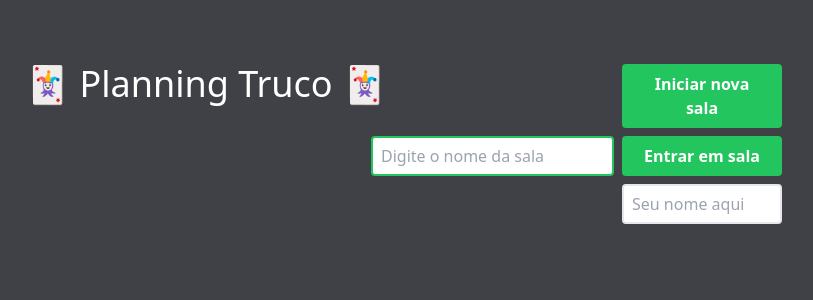
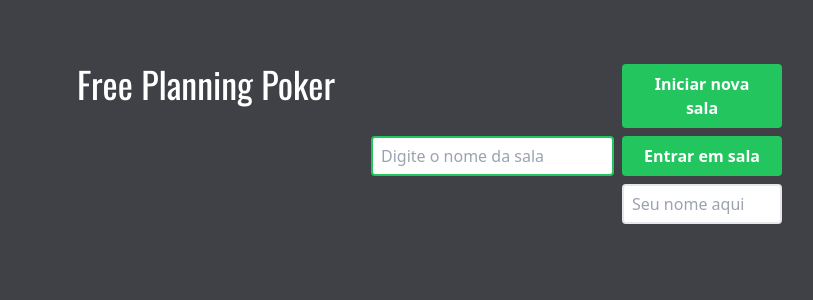
Before and after one commit to vapdev/planning-truco, a Nuxt app: page / in a window 1280 px wide. Shown: the top 300 px of the page, without its empty margins (434-1247 px from the left). Built offline with nearby package versions, Linux system fonts and the light colour scheme.

Commit message:
feat: google-fonts and center flex

```diff
--- a/app.vue
+++ b/app.vue
@@ -1,9 +1,8 @@
 <template>
   <div class="h-[100vh] w-[100vw] flex flex-col justify-between p-4 md:p-16 md:pb-4">
     <div
-      class="text-4xl md:mb-0 text-center w-full md:w-fit text-white absolute md:top-13 left-1/2 transform -translate-x-1/2">
-      🃏
-      Planning Truco 🃏</div>
+      class="oswald-font text-4xl md:mb-0 text-center w-full md:w-fit text-white absolute md:top-13 left-1/2 transform -translate-x-1/2">
+      Free Planning Poker</div>
     <div class="w-full md:grid md:grid-cols-2 flex flex-col mt-16 md:mt-0">
       <div class="w-full">
         <div v-if="jogoComecou" class="flex-col flex gap-4">
@@ -44,16 +43,16 @@
         <div v-if="jogoComecou && jogadorLogado && jogadorLogado.admin"
           class="absolute md:-top-10 left-1/2 w-full transform -translate-x-1/2">
           <div class="flex flex-col w-full justify-center items-center gap-6">
-            <div class="flex flex-col w-full text-white gap-4">
-              <div class="flex gap-3 w-full">
+            <div class="flex flex-col w-full justify-center text-white gap-4">
+              <div class="flex justify-center gap-3 w-full yupi">
                 <div @click="toggleVirarAutomatico"
-                  class="md:hover:bg-gray-500 w-7 rounded-lg cursor-pointer h-7 border-2 border-white flex">
-                  <div v-if="virarAutomatico" class="font-bold text-green-400 text-xl">
+                  class="md:hover:bg-gray-500 w-7 rounded-lg justify-center items-center cursor-pointer h-7 border-2 border-white flex">
+                  <div v-show="virarAutomatico" class="font-bold text-green-400 text-xl">
                     ✓
                   </div>
                 </div>
-                <div class="flex w-full">
-                  <div>Revelar cartas automaticamente após todos os jogadores votarem</div>
+                <div class="flex">
+                  <div>Revelar votos automaticamente</div>
                 </div>
               </div>
             </div>
@@ -64,7 +63,7 @@
               </button>
             </div>
             <div v-if="roomState.showCards">
-              <button @click="novaRodada" class="w-50 text-white font-bold py-2 px-4 rounded bg-blue-500">
+              <button @click="novaRodada" class="w-50 md:hover:bg-blue-600 text-white font-bold py-2 px-4 rounded bg-blue-500">
                 <span>Iniciar nova votação</span>
               </button>
             </div>
@@ -75,7 +74,7 @@
             :mostrarCartas="mostrarCartas" />
         </div>
       </div>
-      <div class="md:justify-center overflow-x-auto pb-10 gap-4 md:h-60 2 items-center w-full flex">
+      <div class="md:justify-center overflow-x-auto pb-6 gap-4 md:h-72 2 items-center w-full flex">
         <Carta v-if="!roomState.showCards" :selectedCard="selectedCard" :votar="votar" />
         <template v-else>
           <div class="flex flex-col gap-2 pb-4 md:pb-0">
@@ -98,6 +97,12 @@
 html {
   height: 100vh;
   background-color: #3f4146;
+}
+.oswald-font {
+  font-family: "Oswald", sans-serif;
+  font-optical-sizing: auto;
+  font-weight: 200;
+  font-style: normal;
 }
 </style>
 
--- a/components/Carta.vue
+++ b/components/Carta.vue
@@ -2,7 +2,7 @@
     <div v-for="(card, index) in cards" :key="index" @click="votar(card.value)"
         :class="selectedCard == card.value ? card.selectedClass : card.defaultClass"
         style="box-shadow: 0 10px 30px -10px #222222;"
-        class="text-3xl md:hover:text-black md:hover:text-6xl md:hover:scale-[1.15] w-24 h-32 flex items-center rounded-lg justify-center cursor-pointer border-gray-400 border-4" >
+        class="text-3xl oswald-font  md:hover:text-black md:hover:text-6xl md:hover:scale-[1.15] w-24 h-32 flex items-center rounded-lg justify-center cursor-pointer border-gray-400 border-4" >
         <div class="flex justify-center w-24">{{ card.label }}</div>
     </div>
 </template>
--- a/components/PlayerVote.vue
+++ b/components/PlayerVote.vue
@@ -5,7 +5,7 @@
         "
         style="box-shadow: 0 30px 30px -10px #222222;"
         >
-        <span v-if="mostrarCartas && player.voted" class="text-5xl flex justify-center"><span v-if="player.vote != 0">{{
+        <span v-if="mostrarCartas && player.voted" class="oswald-font text-5xl flex justify-center"><span v-if="player.vote != 0">{{
         player.vote }}</span><span v-else>☕</span></span>
         <div class="absolute -bottom-10 md:-bottom-12 left-1/2 transform -translate-x-1/2">
             <span class="text-lg md:text-2xl flex justify-center text-white">{{ player.name || ' ' }}</span>
--- a/nuxt.config.ts
+++ b/nuxt.config.ts
@@ -3,12 +3,18 @@ export default defineNuxtConfig({
   devtools: { enabled: true },
   modules: [
     '@nuxtjs/tailwindcss',
-    '@nuxtjs/i18n'
+    '@nuxtjs/i18n',
+    '@nuxtjs/google-fonts',
   ],
   runtimeConfig: {
     public: {
       apiBase: process.env.NUXT_API_BASE || 'http://localhost:8080',
       wsBase: process.env.NUXT_WS_BASE || 'ws://localhost:8080'
     }
-  }
+  },
+  googleFonts: {
+    families: {
+      Oswald: true,
+    }
+  },
 })
--- a/package.json
+++ b/package.json
@@ -16,7 +16,9 @@
     "vue-router": "^4.3.0"
   },
   "devDependencies": {
+    "@nuxtjs/google-fonts": "^3.2.0",
     "@nuxtjs/i18n": "^8.2.0",
-    "@nuxtjs/tailwindcss": "^6.11.4"
+    "@nuxtjs/tailwindcss": "^6.11.4",
+    "add": "^2.0.6"
   }
 }
```
Also changed, not shown: 1 other file (tests, documents, lock files or other folders).
